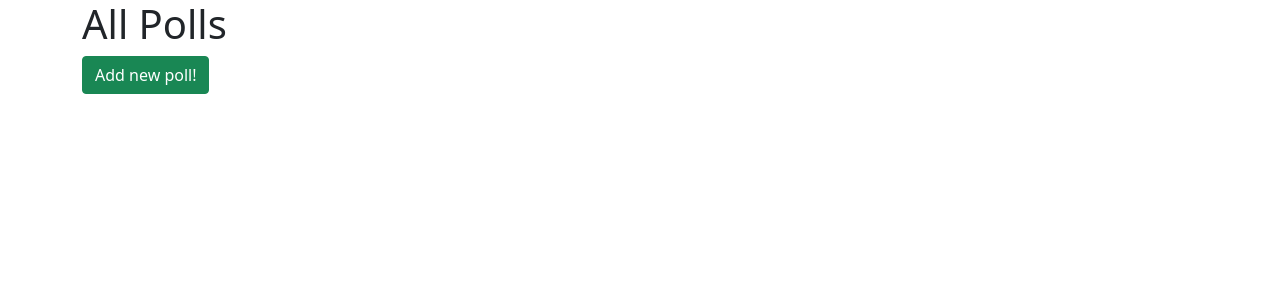
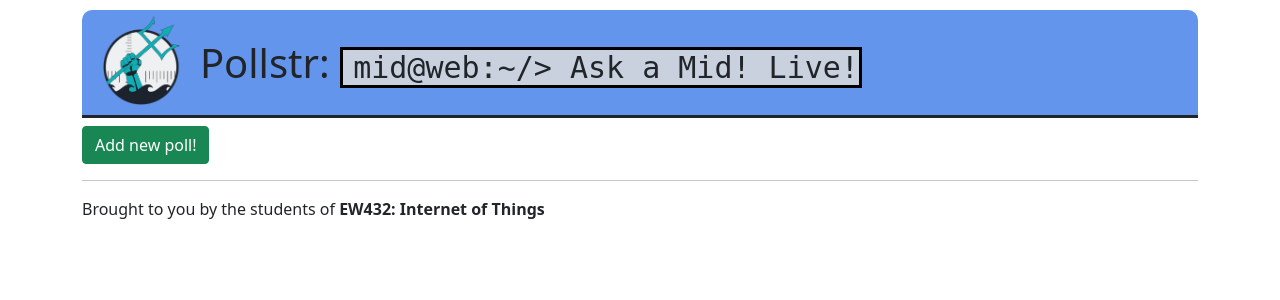
Before and after one commit to ew432usna/pollstr, a Flask app: page / in a window 1280 px wide. Shown: the top 300 px of the page. Run offline with Flask 3, Linux system fonts and the light colour scheme; data that the repository does not hold is empty.

Commit message:
added styles and wrc logo

```diff
--- a/templates/index.html
+++ b/templates/index.html
@@ -5,10 +5,41 @@
     <meta name="viewport" content="width=device-width, initial-scale=1.0">
     <title>All Polls</title>
     <link href="https://cdn.jsdelivr.net/npm/bootstrap@5.1.0/dist/css/bootstrap.min.css" rel="stylesheet">
+    <style>
+        h1.title {
+            background: cornflowerblue;
+            border-bottom: solid;
+            padding-top: 20px;
+            padding-bottom: 10px;
+            padding-left: 20px;
+            margin-top: 10px;
+            border-top-left-radius: 10px;
+            border-top-right-radius: 10px;
+        }
+        .subtitle{
+            font-size: 30px;
+            font-family: monospace;
+            background: #c9d1df;
+            border-style: solid;
+            border-color: black;
+            padding-left: 10px;
+        }
+        .prompt{
+            font-weight: bold;
+        }
+        img.logo{
+            height: 90px;
+            padding-right: 20px;
+            margin-top: -15px;
+        }
+    </style>
+    <script>
+        setInterval(() => window.location.reload(), 15000);
+    </script>
 </head>
 <body>
 <div class="container">
-    <h1>All Polls</h1>
+    <h1 class="title"><img src="/static/images/WRC2.png" class="logo">Pollstr: <span class="subtitle"><span id="prompt">mid@web:~/></span> Ask a Mid! Live!</span></h1>
     <div id="polls">
         <!-- Polls will be inserted here -->
         {% for poll in polls %}
@@ -22,6 +53,8 @@
         {% endfor %}
     </div>
     <a href="/poll/new" class="btn btn-success">Add new poll!</a>
+    <hr>
+    Brought to you by the students of <b>EW432: Internet of Things</b>
 </div>
 </body>
 </html>
```
Also changed, not shown: pollstr_embedded.py (+30 -52 lines), templates/new_poll.html (+30 -0 lines), templates/poll.html (+31 -0 lines), static/images/WRC2.png (added).
